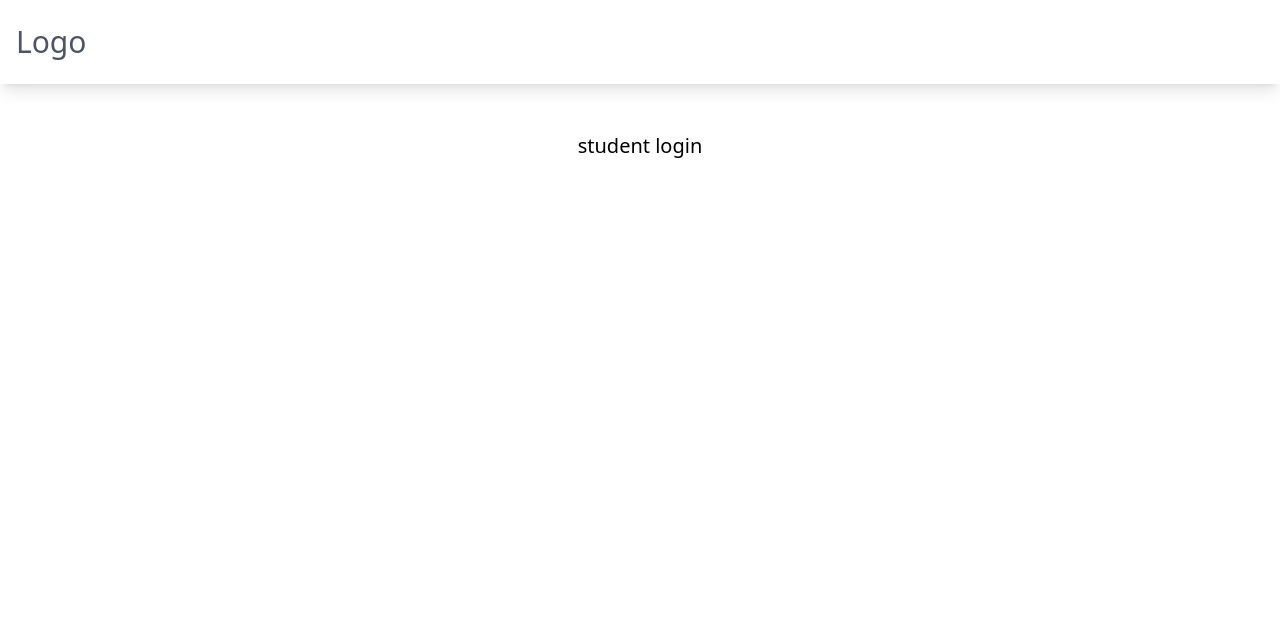
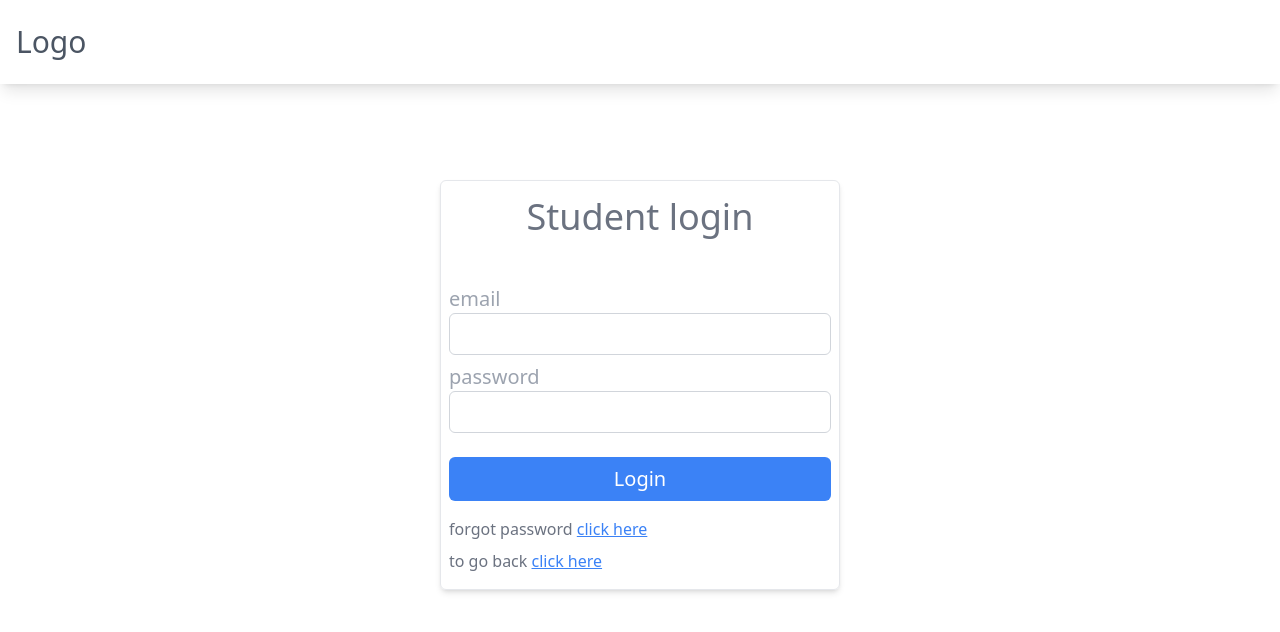
Before and after one commit to seppm-nishant/cms-project, a Next.js app: page /login/studentLogin in a window 1280 px wide. Shown: the top 632 px of the page. Built offline with nearby package versions, Linux system fonts and the light colour scheme.

Commit message:
Update studentLogin.tsx
student done

```diff
--- a/pages/login/studentLogin.tsx
+++ b/pages/login/studentLogin.tsx
@@ -1,5 +1,66 @@
+// const StudentLogin = () => {
+//   return <div className="text-xl text-center pt-12">student login</div>;
+// };
+
+// export default StudentLogin;
+import Link from "next/link";
+
 const StudentLogin = () => {
-  return <div className="text-xl text-center pt-12">student login</div>;
+  const clickEvent = () => {
+    console.log("Welcome Student");
+  };
+
+  return (
+    <div className="w-full h-screen">
+      <div className="w-[400px] m-auto mt-24 rounded-md shadow-md border px-2 py-4 flex flex-col">
+        <h2 className="text-4xl text-gray-500 text-center">Student login</h2>
+
+        <label htmlFor="email" className="text-xl pt-12 text-gray-400">
+          email
+        </label>
+        <input
+          className="w-full rounded-md border border-gray-300 focus:outline-none px-2 py-2"
+          type="email"
+          name="email"
+          id="email"
+        />
+        <label htmlFor="email" className="text-xl pt-2 text-gray-400">
+          password
+        </label>
+        <input
+          className="w-full rounded-md border border-gray-300 focus:outline-none px-2 py-2"
+          type="password"
+          name="password"
+          id="password"
+        />
+
+        <button
+          type="submit"
+          onClick={(e) => {
+            clickEvent();
+          }}
+          className="text-xl w-full bg-blue-500 rounded-md text-white py-2 hover:bg-blue-600 mt-6"
+        >
+          Login
+        </button>
+
+        <h3 className="pt-4">
+          <span className="text-gray-500">forgot password</span>{" "}
+          <span className="text-blue-500 underline cursor-pointer hover:text-blue-600">
+            click here
+          </span>
+        </h3>
+        <h3 className="pt-2">
+          <span className="text-gray-500">to go back</span>{" "}
+          <Link href={"/login"}>
+            <span className="text-blue-500 underline cursor-pointer hover:text-blue-600">
+              click here
+            </span>
+          </Link>
+        </h3>
+      </div>
+    </div>
+  );
 };
 
 export default StudentLogin;
```
